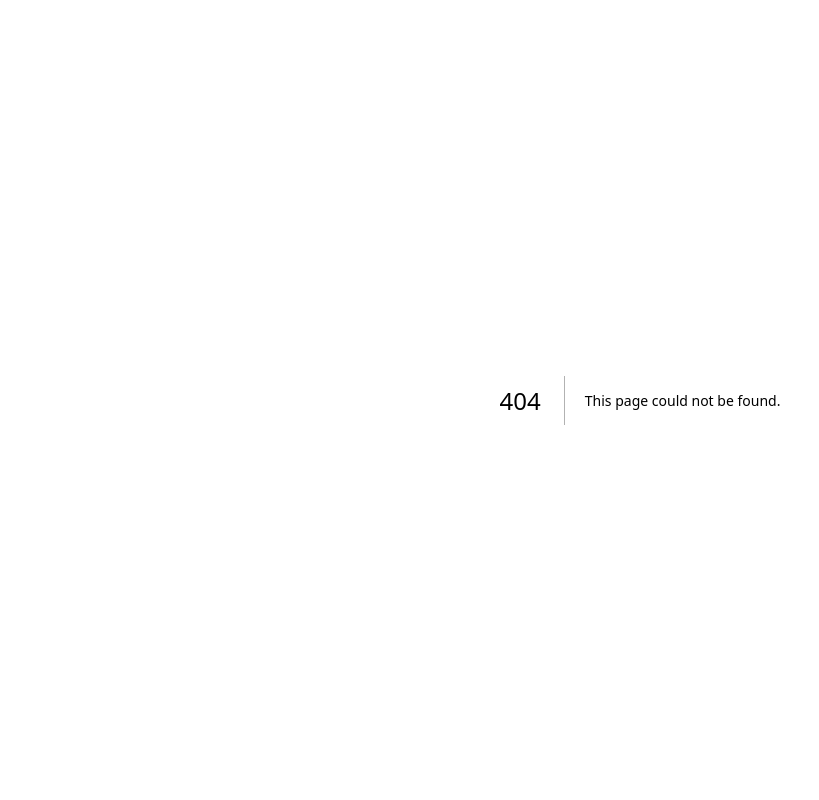
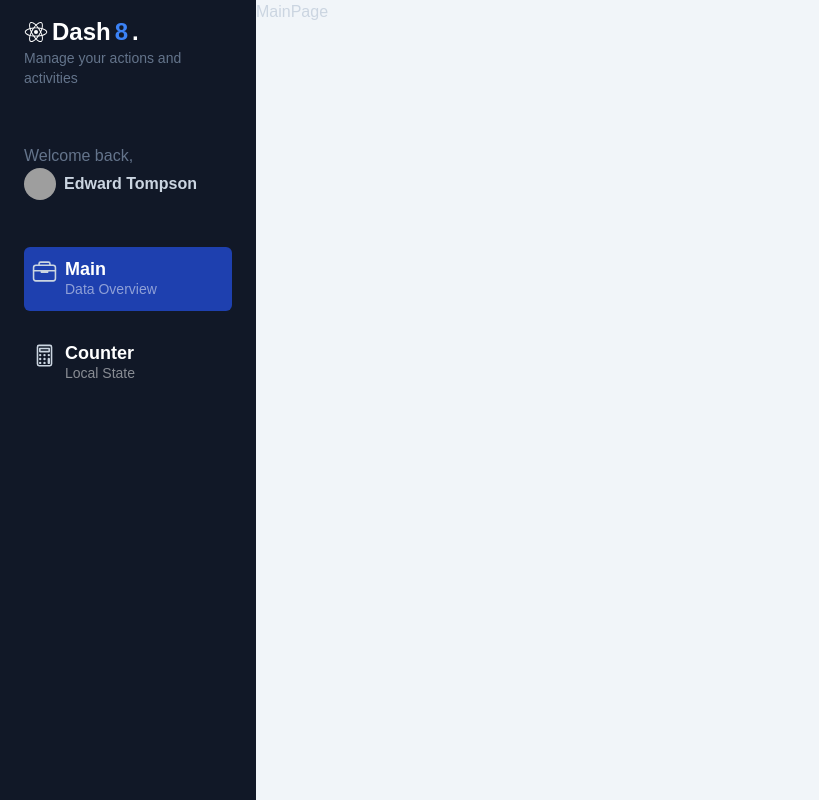
Before and after one commit to JoseIu/my-dashboard-next, a Next.js app: page /dashboard/main in a window 1280 px wide. Before the commit this address had no page. Shown: the whole page, without its empty margins (0-819 px from the left). Built offline with nearby package versions, Linux system fonts and the light colour scheme; grey boxes are pictures that could not be loaded.

Commit message:
add: MainPage

```diff
--- /dev/null
+++ b/src/app/dashboard/main/page.tsx
@@ -0,0 +1,5 @@
+const MainPage = () => {
+  return <div>MainPage</div>;
+};
+
+export default MainPage;
```
